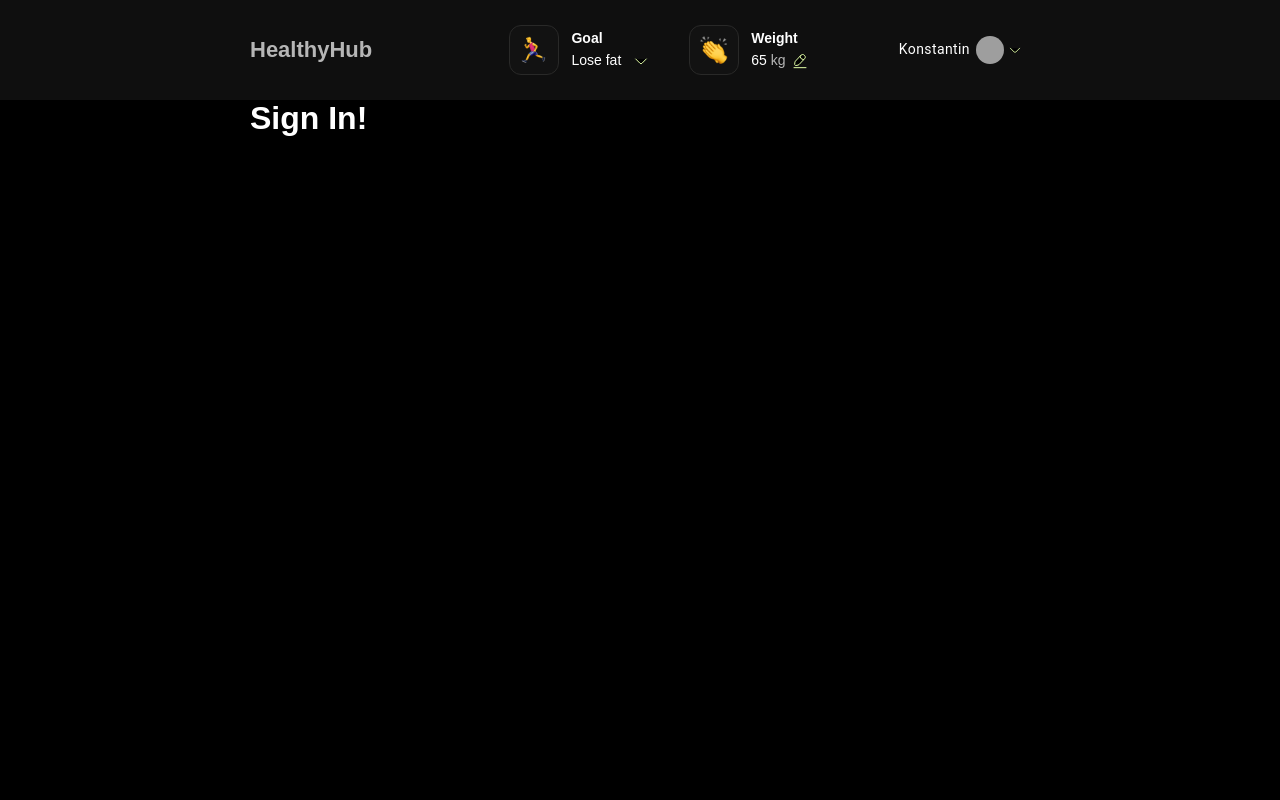
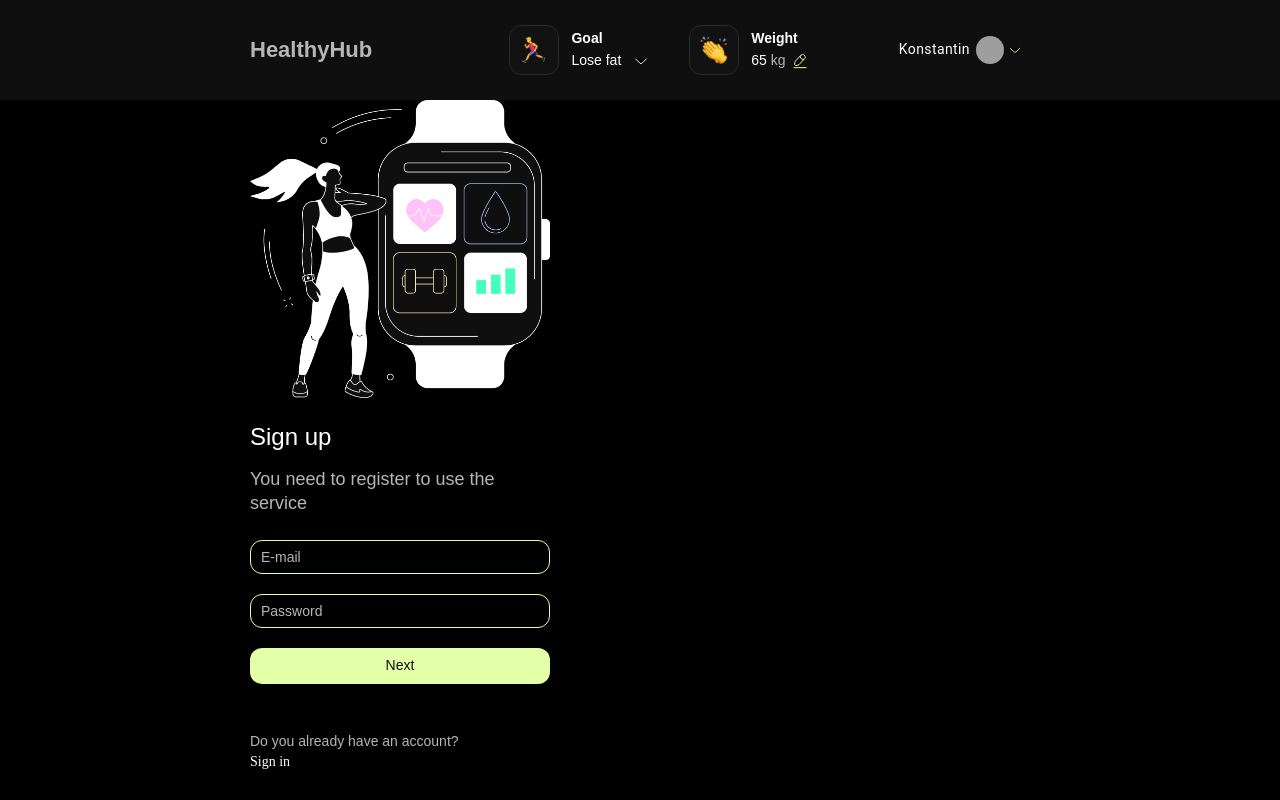
Before and after one commit to KatanES/HealthyHub, a React app: page /HealthyHub/signin in a window 1280 px wide. Built offline with nearby package versions, Linux system fonts and the light colour scheme; grey boxes are pictures that could not be loaded; the HTML template or start-up script is replaced by a standard one.

Commit message:
signup fix & signin

```diff
--- a/src/components/NotAuthorizedUser/SignInForm/SignInForm.jsx
+++ b/src/components/NotAuthorizedUser/SignInForm/SignInForm.jsx
@@ -0,0 +1,241 @@
+import { Formik, ErrorMessage } from 'formik';
+import { useDispatch } from 'react-redux';
+
+import { useState } from 'react';
+import { signin } from '../../../redux/auth/operations';
+
+import { SignInSchema } from '../YupSchemas/YupSchemas';
+import symbol from '../../../assets/Welcome/symbol.svg';
+
+import {
+  WrapperImg,
+  StyledForm,
+  ErrorMessageStyled,
+  StyledButton,
+  SignUpContainer,
+  SignUpImg,
+  SignUpText,
+  SignUpNavLink,
+  SignUpFormWrapper,
+  SignUpHeroTitle,
+  SignUpWrapper,
+  InputContainer,
+  IconTextPosition,
+  SignUpQuestion,
+  InputText,
+  SVG,
+} from '../../NotAuthorizedUser/SignUp/SignUp.styled';
+
+import IllstrationDesctop from '../../../assets/Welcome/IllustrationDesctop.png';
+import { redirect } from 'react-router-dom';
+
+const SignInForm = () => {
+  const [showPassword, setShowPassword] = useState(false);
+
+  const handlePasswordVisibility = () => {
+    setShowPassword((prevShowPassword) => !prevShowPassword);
+  };
+
+  //   const handleSubmit = (e) => {
+  //     e.preventDefault();
+  //     const form = e.currentTarget;
+  //     dispatch(
+  //       signin({
+  //         email: form.elements.email.value,
+  //         password: form.elements.password.value,
+  //       })
+  //     );
+  //     form.reset();
+  //   };
+  const dispatch = useDispatch();
+
+  const handleSubmit = async (values) => {
+    try {
+      await SignInSchema.validate(values, { abortEarly: false });
+      dispatch(
+        signin({
+          email: values.email,
+          password: values.password,
+        })
+      );
+      console.log('Form sent');
+      //TODO save user data and redirect to homepage
+    } catch (validationErrors) {
+      console.log('Form validation errors:', validationErrors);
+    }
+  };
+
+  // const validateForm = (formData) => {
+  //   const errors = {};
+
+  //   try {
+  //     SignUpSchema.validateSync(formData, { abortEarly: false });
+  //   } catch (validationErrors) {
+  //     validationErrors.inner.forEach((error) => {
+  //       errors[error.path] = error.message;
+  //     });
+  //   }
+
+  //   const isValid = Object.keys(errors).length === 0;
+
+  //   return { errors, isValid };
+  // };
+  return (
+    <SignUpContainer>
+      <WrapperImg>
+        <SignUpImg
+          src={IllstrationDesctop}
+          alt="The main picture a girl with a watch"
+        />
+      </WrapperImg>
+      <SignUpWrapper>
+        <SignUpHeroTitle>Sign up</SignUpHeroTitle>
+        <SignUpText>You need to register to use the service</SignUpText>
+        <SignUpFormWrapper>
+          <Formik
+            initialValues={{
+              email: '',
+              password: '',
+            }}
+            validationSchema={SignInSchema}
+            onSubmit={handleSubmit}
+          >
+            {({
+              errors,
+              touched,
+              handleChange,
+              handleBlur,
+
+              isValid,
+              values,
+            }) => (
+              <StyledForm autoComplete="off">
+                <InputContainer
+                  style={{
+                    borderColor: touched.name
+                      ? errors.name
+                        ? '#E74A3B'
+                        : '#3CBC81'
+                      : '',
+                  }}
+                >
+                  <InputText
+                    type="email"
+                    id="email"
+                    name="email"
+                    placeholder="E-mail"
+                    onChange={handleChange}
+                    onBlur={handleBlur}
+                    value={values.email}
+                    style={{
+                      borderColor: touched.email
+                        ? errors.email
+                          ? '#E74A3B'
+                          : '#3CBC81'
+                        : '',
+                    }}
+                    aria-label="Email Input"
+                  />
+                  <IconTextPosition
+                    style={{
+                      display: values.email ? 'block' : 'none',
+                      position: 'absolute',
+                      top: '-5%',
+                      right: '10px',
+                      transform: 'translateY(50%)',
+                    }}
+                  >
+                    {errors.email && touched.email ? (
+                      <SVG>
+                        <use href={symbol + '#icon-error'} />
+                      </SVG>
+                    ) : (
+                      <SVG>
+                        <use href={symbol + '#icon-correct'} />
+                      </SVG>
+                    )}
+                  </IconTextPosition>
+                </InputContainer>
+                <ErrorMessage name="email" component={ErrorMessageStyled} />
+
+                <InputContainer
+                  style={{
+                    borderColor: touched.password
+                      ? errors.password
+                        ? '#E74A3B'
+                        : '#3CBC81'
+                      : '',
+                  }}
+                >
+                  <InputText
+                    type={showPassword ? 'text' : 'password'}
+                    id="password"
+                    name="password"
+                    placeholder="Password"
+                    success="true"
+                    onChange={handleChange}
+                    onBlur={handleBlur}
+                    value={values.password}
+                    style={{
+                      borderColor: touched.email
+                        ? errors.email
+                          ? '#E74A3B'
+                          : '#3CBC81'
+                        : '',
+                    }}
+                    aria-label="Height Input"
+                  />
+
+                  <IconTextPosition
+                    style={{
+                      display: values.password ? 'block' : 'none',
+                      position: 'absolute',
+                      top: '-5%',
+                      right: '10px',
+                      transform: 'translateY(50%)',
+                    }}
+                    onClick={handlePasswordVisibility}
+                  >
+                    {touched.password && (
+                      <SVG>
+                        {errors.password ? (
+                          <use href={symbol + '#icon-error'} />
+                        ) : (
+                          <use href={symbol + '#icon-correct'} />
+                        )}
+                      </SVG>
+                    )}
+                    {showPassword ? (
+                      <SVG>
+                        <use href={symbol + '#icon-eye'} />
+                      </SVG>
+                    ) : (
+                      <SVG>
+                        <use href={symbol + '#icon-eye-off'} />
+                      </SVG>
+                    )}
+                  </IconTextPosition>
+                </InputContainer>
+
+                {touched.password && values.password.length >= 8 && (
+                  <div style={{ color: '#3CBC81', fontSize: '12px' }}>
+                    Password is secure
+                  </div>
+                )}
+                <ErrorMessage name="password" component={ErrorMessageStyled} />
+
+                <StyledButton type="submit" disabled={!isValid}>
+                  Next
+                </StyledButton>
+              </StyledForm>
+            )}
+          </Formik>
+        </SignUpFormWrapper>
+        <SignUpQuestion>Do you already have an account?</SignUpQuestion>
+        <SignUpNavLink to="/signin">Sign in</SignUpNavLink>
+      </SignUpWrapper>
+    </SignUpContainer>
+  );
+};
+
+export default SignInForm;
--- a/src/components/NotAuthorizedUser/YourActivity/YourActivity.jsx
+++ b/src/components/NotAuthorizedUser/YourActivity/YourActivity.jsx
@@ -17,7 +17,7 @@ const YourActivity = ({ goNext, setActivity, dataActivity, goBack }) => {
     }
   }, [dataActivity]);
 
-  const handleSubmit = (activity) => {
+  const handleSubmit = ({ activity }) => {
     setActivity(Number(activity));
     goNext();
   };
--- a/src/components/NotAuthorizedUser/YourGoal/YourGoal.jsx
+++ b/src/components/NotAuthorizedUser/YourGoal/YourGoal.jsx
@@ -9,7 +9,6 @@ import IllustrutonGoals from '../../../assets/Welcome/IllustrationGoals.png';
 import SignUp from '../SignUp';
 
 const YourGoal = ({ goNext, setGoal, dataGoal, goBack }) => {
-
   useEffect(() => {
     const selectorString = 'input[type="radio"][value="' + dataGoal + '"]';
     const checkedButton = document.querySelector(selectorString);
@@ -34,7 +33,6 @@ const YourGoal = ({ goNext, setGoal, dataGoal, goBack }) => {
           <Formik
             initialValues={{
               goal: dataGoal,
-
             }}
             validationSchema={YourGoalSchema}
             onSubmit={handleSubmit}
@@ -42,7 +40,7 @@ const YourGoal = ({ goNext, setGoal, dataGoal, goBack }) => {
             <Form>
               <div role="group" aria-labelledby="goalGroup">
                 <label>
-                  <Field type="radio" name="goal" value=" Lose Fat" required />
+                  <Field type="radio" name="goal" value="Lose Fat" required />
                   Lose Fat
                 </label>
                 <label>
--- a/src/components/NotAuthorizedUser/YupSchemas/YupSchemas.jsx
+++ b/src/components/NotAuthorizedUser/YupSchemas/YupSchemas.jsx
@@ -2,6 +2,14 @@ import * as Yup from 'yup';
 
 export const SignUpSchema = Yup.object().shape({
   name: Yup.string().required('Name is required'),
+  email: Yup.string()
+    .email('Invalid email address')
+    .required('Email is required'),
+  password: Yup.string()
+    .min(8, 'Password must be at least 8 characters')
+    .required('Password is required'),
+});
+export const SignInSchema = Yup.object().shape({
   email: Yup.string()
     .email('Invalid email address')
     .required('Email is required'),
--- a/src/pages/UnAuthorizedUser/SignInPage/SignInPage.jsx
+++ b/src/pages/UnAuthorizedUser/SignInPage/SignInPage.jsx
@@ -1,7 +1,9 @@
+import SignInForm from "../../../components/NotAuthorizedUser/SignInForm/SignInForm";
+
 const SignInPage = () => {
   return (
     <div>
-      <h1>Sign In!</h1>
+      <SignInForm/>
     </div>
   );
 };
--- a/src/pages/UnAuthorizedUser/SignUpForm/SignUpForm.jsx
+++ b/src/pages/UnAuthorizedUser/SignUpForm/SignUpForm.jsx
@@ -53,6 +53,7 @@ export const SignUpForm = () => {
         dispatch(signup({ ...values }));
         actions.resetForm();
       }}
+      validateOnChange={true}
     >
       {({ handleSubmit }) => (
         <form
@@ -74,6 +75,7 @@ export const SignUpForm = () => {
                 margin="normal"
                 autoComplete="off"
                 size="small"
+                onChange="SignUpForm.handleChange"
               />
             )}
           </Field>
@@ -93,6 +95,7 @@ export const SignUpForm = () => {
                 margin="normal"
                 autoComplete="off"
                 size="small"
+                onChange="SignUpForm.handleChange"
               />
             )}
           </Field>
@@ -114,6 +117,7 @@ export const SignUpForm = () => {
                 size="small"
                 autoComplete="off"
                 sx={{ mb: 2 }}
+                onChange="SignUpForm.handleChange"
                 InputProps={{
                   endAdornment: (
                     <InputAdornment position="end">
--- a/src/redux/auth/selectors.jsx
+++ b/src/redux/auth/selectors.jsx
@@ -3,3 +3,4 @@ export const selectUser = (state) => state.auth.user;
 export const selectError = (state) => state.auth.error;
 export const selectIsRefreshing = (state) => state.auth.isRefreshing;
 export const selectIsLoading = (state) => state.auth.isLoading;
+export const selectIsSignedIn = (state) => state.auth.isSignedIn;
```
Also changed, not shown: src/components/NotAuthorizedUser/SelectAgeAndGender/SelectAgeAndGender.jsx (+6 -12 lines), src/components/NotAuthorizedUser/SignInPage/SignInPage.jsx (deleted), src/components/NotAuthorizedUser/SignInPage/SignInPage.styled.jsx (deleted), src/redux/auth/operations.jsx (line endings or trailing spaces).
